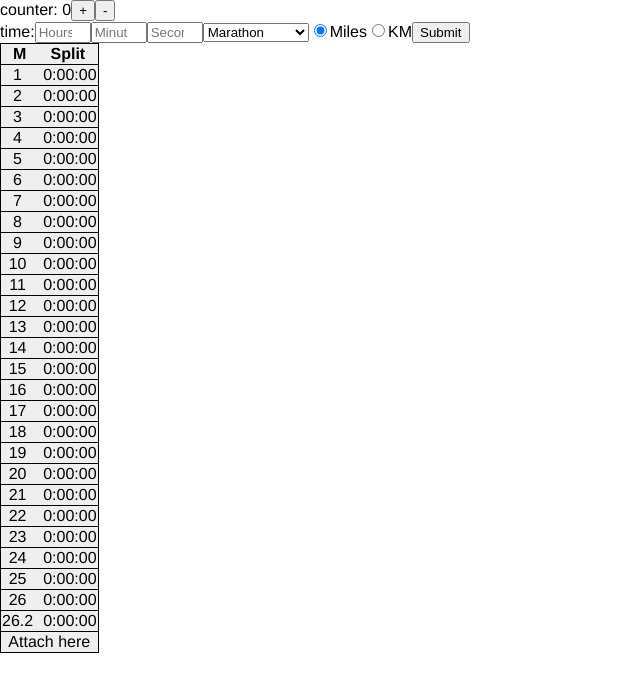
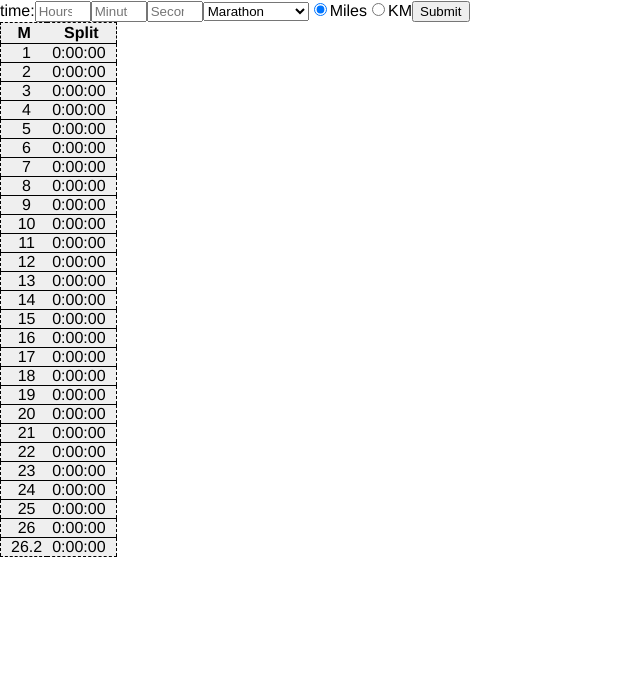
Before and after one commit to jtcarpenter/react-splits-calculator, a React app: page / in a window 1280 px wide. Shown: the top 692 px of the page, without its empty margins (0-640 px from the left). Built offline with nearby package versions, Linux system fonts and the light colour scheme.

Commit message:
adds print styles for wristband

```diff
--- a/src/components/App.jsx
+++ b/src/components/App.jsx
@@ -24,6 +24,9 @@ injectGlobal([`
             Helvetica, Arial,
             "Lucida Grande",
             sans-serif;
+        @page {
+            margin: 0;
+        }
     }
 `]);
 
@@ -32,7 +35,7 @@ export class App extends Component {
         return (
             <ThemeProvider theme={ theme }>
                 <Fragment>
-                    <Counter></Counter>
+                    {/* <Counter></Counter> */}
                     <RaceForm></RaceForm>
                     <Splits></Splits>
                 </Fragment>
--- a/src/components/RaceForm.jsx
+++ b/src/components/RaceForm.jsx
@@ -1,9 +1,16 @@
 import React from 'react';
 import PropTypes from 'prop-types';
+import styled from 'styled-components';
 import raceConfig from '../config/raceConfig';
 import * as raceUnits from '../constants/raceUnits';
 import * as timeUnits from '../constants/timeUnits';
 import * as raceForm from '../constants/raceForm';
+
+const StyledForm = styled.form`
+    @media print {
+        display: none;
+    }
+`;
 
 export function RaceForm({ handleSubmit, handleChange, raceUnit, raceId }) {
 
@@ -12,7 +19,7 @@ export function RaceForm({ handleSubmit, handleChange, raceUnit, raceId }) {
     });
 
     return (
-        <form onSubmit={ handleSubmit }>
+        <StyledForm onSubmit={ handleSubmit }>
             <label>
                 time:
                 <input
@@ -69,7 +76,7 @@ export function RaceForm({ handleSubmit, handleChange, raceUnit, raceId }) {
             />
             <label htmlFor={ raceUnits.KM }>KM</label>
             <input type="submit" value="Submit" />
-        </form>
+        </StyledForm>
     );
 }
 
--- a/src/components/Splits.jsx
+++ b/src/components/Splits.jsx
@@ -2,6 +2,23 @@ import React, { Fragment } from 'react';
 import PropTypes from 'prop-types';
 import styled from 'styled-components';
 import raceConfig from '../config/raceConfig';
+
+const A4_PAPER_LENGTH_MM = 297;
+const PRINT_MARGIN_HEIGHT = 10;
+const PRINT_THEAD_HEIGHT = 10;
+const PRINT_TFOOT_HEIGHT = 100;
+const PRINT_FONT_SIZE_SCALE = 0.65;
+
+function printRowHeight(numSplits) {
+    const marginOffset = (2 * PRINT_MARGIN_HEIGHT);
+    const tableOffset = PRINT_THEAD_HEIGHT + PRINT_TFOOT_HEIGHT;
+    const totalOffset = marginOffset + tableOffset;
+    return (A4_PAPER_LENGTH_MM - totalOffset) / parseInt(numSplits, 10);
+}
+
+function printRowFontSize(printRowHeight) {
+    return printRowHeight * PRINT_FONT_SIZE_SCALE;
+}
 
 const StyledTable = styled.table`
     background: ${(props) => props.theme.PRIMARY_LIGHT};
@@ -9,20 +26,69 @@ const StyledTable = styled.table`
     padding: 0;
     border-collapse: collapse;
     border-spacing: 0;
+    border: 1px dashed ${(props) => props.theme.DIVIDER};
+    @media print {
+        margin: ${PRINT_MARGIN_HEIGHT}mm;
+        float: left;
+    }
+`;
+
+const StyledTHeadTR = styled.tr`
+    display: table-row;
+    border-bottom: 1px solid ${(props) => props.theme.DIVIDER};
+    @media print {
+        height: ${PRINT_THEAD_HEIGHT}mm;
+    }
 `;
 
 const StyledTR = styled.tr`
-    border: 1px solid ${(props) => props.theme.DIVIDER};
+    display: table-row;
+    border-bottom: 1px solid ${(props) => props.theme.DIVIDER};
+    &:last-child {
+        border-bottom: 1px dashed ${(props) => props.theme.DIVIDER};
+    };
+    @media print {
+        height: ${(props) => {
+            return printRowHeight(props.numSplits);
+        }}mm;
+        &:last-child {
+            border-bottom: 1px solid ${(props) => props.theme.DIVIDER};
+        }
+    }
+`;
+
+const StyledTFootTR = styled.tr`
+    display: none;
+    @media print {
+        display: table-row;
+        height: ${PRINT_TFOOT_HEIGHT}mm;
+    }
 `;
 
 const StyledTD = styled.td`
     text-align: center;
+    padding: 0 10px;
+    @media print {
+        font-size: ${(props) => {
+            return printRowFontSize(printRowHeight(props.numSplits));
+        }}mm;
+        padding: 0 2mm;
+    }
     &:first-child {
         padding-right: 5px;
     };
     &:last-child {
         padding-left: 5px;
     };
+`;
+
+const StyledP = styled.p`
+    display: none;
+    @media print {
+        display: block;
+        float: left;
+        margin-top: ${PRINT_MARGIN_HEIGHT}mm;
+    }
 `;
 
 export function Splits({ splits, raceId, raceUnit }) {
@@ -57,29 +123,30 @@ export function Splits({ splits, raceId, raceUnit }) {
         <Fragment>
             <StyledTable>
                 <thead>
-                    <StyledTR>
+                    <StyledTHeadTR>
                         <th>{ raceUnitName(raceUnit) }</th>
                         <th>Split</th>
-                    </StyledTR>
+                    </StyledTHeadTR>
                 </thead>
                 <tbody>
                     {splits.map((split, index) =>
-                        <StyledTR key={ index }>
+                        <StyledTR key={ index } numSplits={ splits.length }>
                             <StyledTD>
                                 { parseSplitNumber(split, raceId, raceUnit) }
                             </StyledTD>
-                            <StyledTD>
+                            <StyledTD numSplits={ splits.length }>
                                 { parseSplit(split) }
                             </StyledTD>
                         </StyledTR>
                     )}
                 </tbody>
                 <tfoot>
-                    <StyledTR>
-                        <StyledTD colSpan="2">Attach here</StyledTD>
-                    </StyledTR>
+                    <StyledTFootTR>
+                        <StyledTD colSpan="2"></StyledTD>
+                    </StyledTFootTR>
                 </tfoot>
             </StyledTable>
+            <StyledP>Intructions...</StyledP>
         </Fragment>
     );
 }
```
